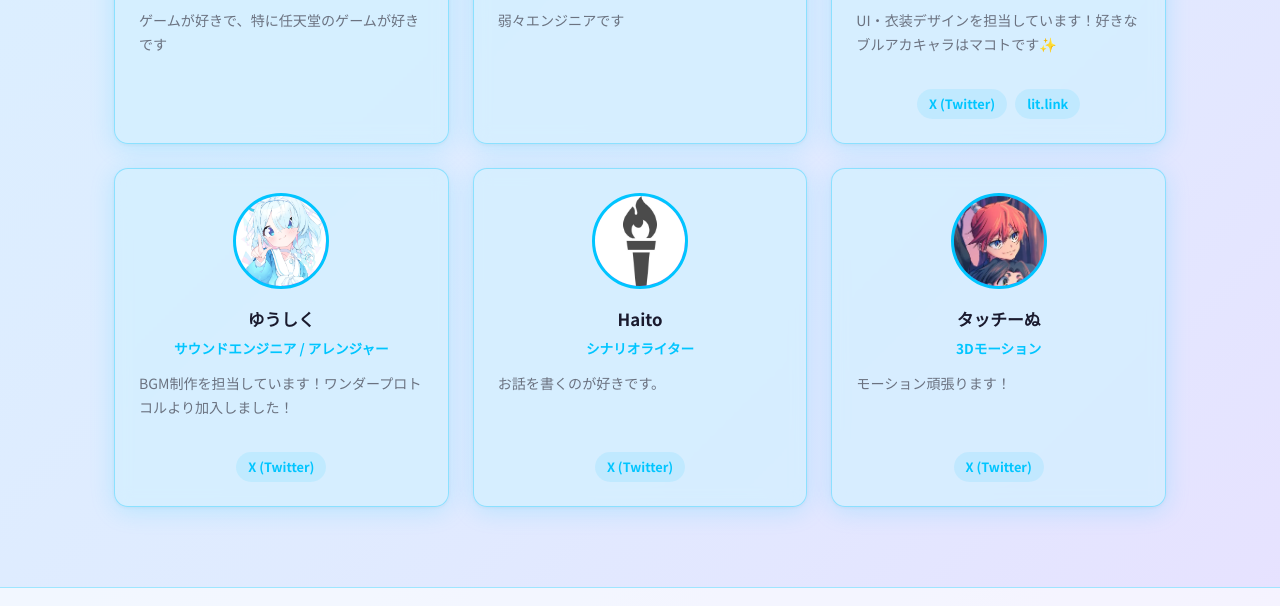
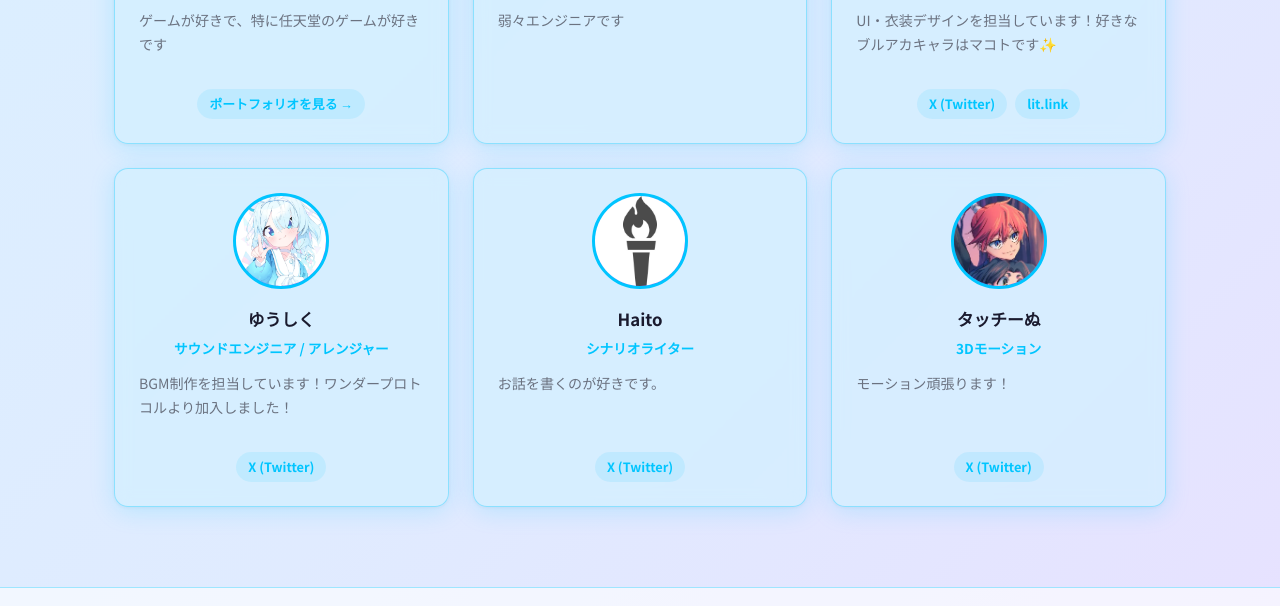
Before and after one commit to Polycube-3DCG/polycube-hp, a plain HTML site: page members.html in a window 1280 px wide. Shown: the part 1047-1653 px from the top of the page. Drawn offline with Linux system fonts and the light colour scheme.

Commit message:
部員紹介：ひらっちのポートフォリオリンクを追加
Co-Authored-By: Claude Sonnet 4.6 <noreply@anthropic.com>

```diff
--- a/members.html
+++ b/members.html
@@ -89,6 +89,9 @@
           <div class="member-name">ひらっち</div>
           <div class="member-role">エンジニア</div>
           <p class="member-bio">ゲームが好きで、特に任天堂のゲームが好きです</p>
+          <div class="member-sns">
+            <a href="https://build-room-portfolio.hiraryo.workers.dev/" target="_blank" rel="noopener" style="color:var(--color-main);">ポートフォリオを見る →</a>
+          </div>
         </div>
 
         <div class="card member-card">
```
